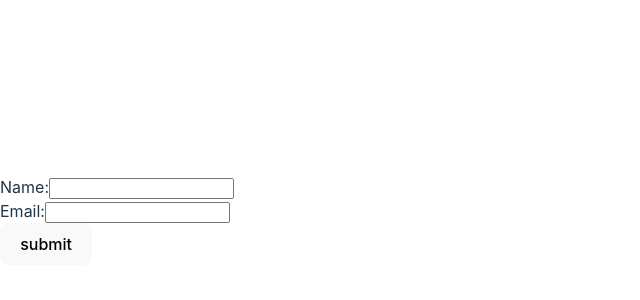
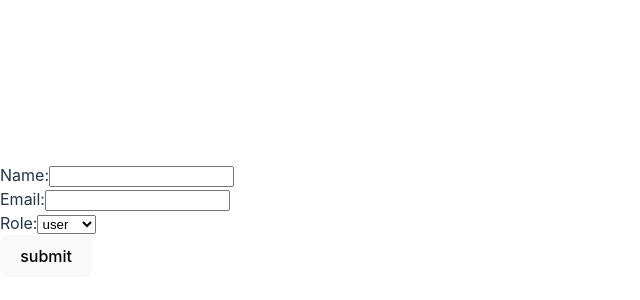
Before and after one commit to 9NBelka/react-learn-module-3, a React (Vite) app: page / in a window 1280 px wide. Shown: the part 180-480 px from the top of the page, without its empty margins (0-640 px from the left). Built offline with nearby package versions, Linux system fonts and the light colour scheme.

Commit message:
изменение типа Field

```diff
--- a/src/components/FormFormik/FormFormik.jsx
+++ b/src/components/FormFormik/FormFormik.jsx
@@ -12,7 +12,8 @@ const FormFormik = ({onDoHandleSubmit}) => {
   return (
     <Formik initialValues={{
       username: "",
-      email: ""
+      email: "",
+      role: "user"
     }} onSubmit={(value, actions) => {
       // console.log(value);
       onDoHandleSubmit(value);
@@ -27,14 +28,14 @@ const FormFormik = ({onDoHandleSubmit}) => {
           <label htmlFor={emailFieldId}>Email:</label>
           <Field type="email" name="email" id={emailFieldId} />
         </div>
-        {/* <div>
+        <div>
           <label htmlFor={roleFieldId}>Role:</label>
-          <select name="role" id={roleFieldId}>
+          <Field as="select" name="role" id={roleFieldId}>
             <option value="guest">guest</option>
             <option value="admin">admin</option>
             <option value="user">user</option>
-          </select>
-        </div> */}
+          </Field>
+        </div>
         <button type="submit">submit</button>
       </Form>
     </Formik>
```
